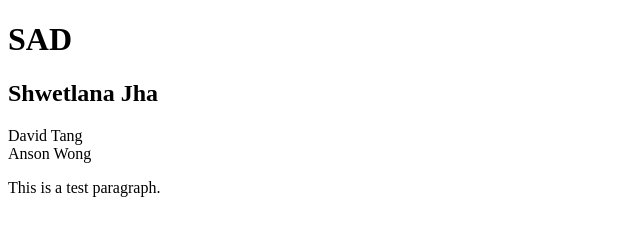
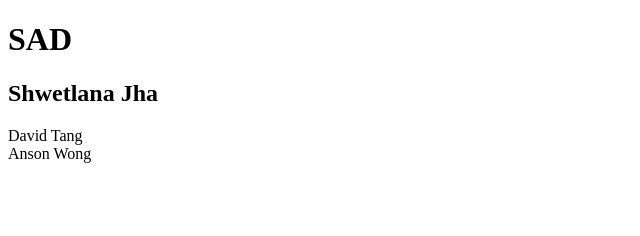
Before and after one commit to snow-apple/web, a plain HTML site: page index.html in a window 1280 px wide. Shown: the whole page, without its empty margins (0-640 px from the left). Drawn offline with Linux system fonts and the light colour scheme.

Commit message:
removing test paragraph

```diff
--- a/index.html
+++ b/index.html
@@ -3,5 +3,4 @@
   <h1> SAD </h1>
   <h2> Shwetlana Jha </h2>
   David Tang <br> Anson Wong
-  <p> This is a test paragraph.</p>
 </html>
```
